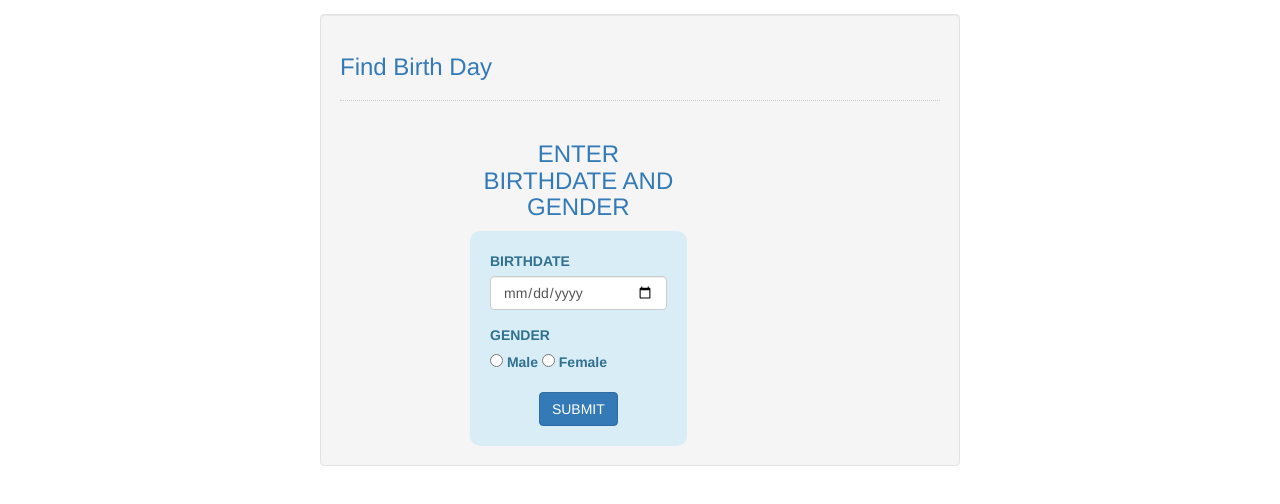
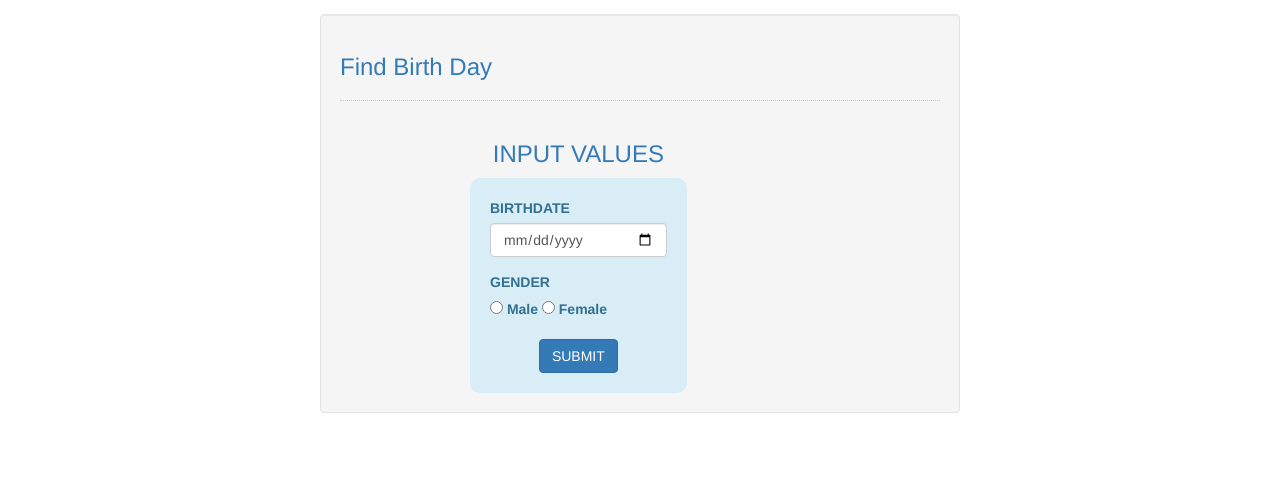
Before and after one commit to ndumimutiso/Birthday, a plain HTML site: page Akan.html in a window 1280 px wide. Shown: the part 58-562 px from the top of the page. Drawn offline with Linux system fonts and the light colour scheme.

Commit message:
Changed the Title name to a more precise one

```diff
--- a/Akan.html
+++ b/Akan.html
@@ -17,7 +17,7 @@
 		<div class="col-md-2"></div>
 		<div class="col-md-8">
 			<div class="col-md-8">
-			<center><h3 class="text-primary">ENTER BIRTHDATE AND GENDER</h3></center>
+			<center><h3 class="text-primary">INPUT VALUES</h3></center>
 			<div class="alert-info" style="padding:20px; border-radius:10px;">
 				<div class="form-group">
 					<label>BIRTHDATE</label>
```
